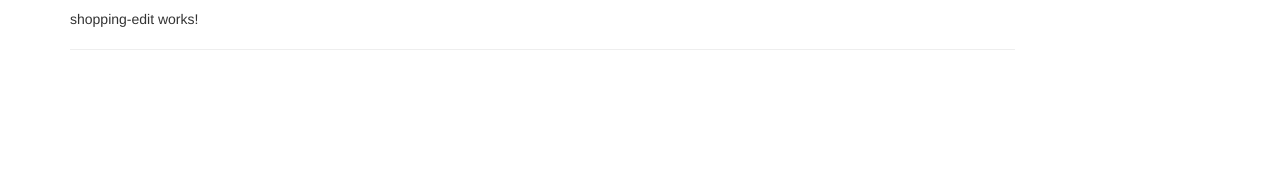
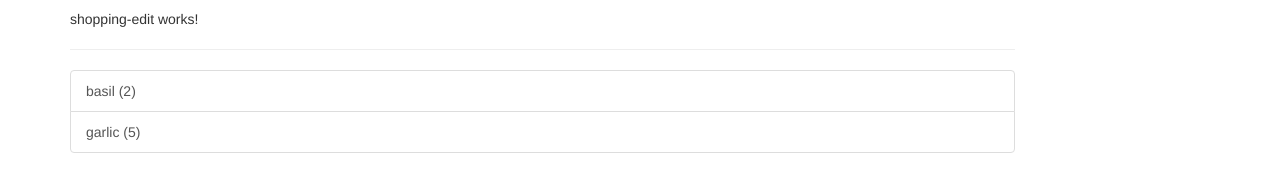
Before and after one commit to KritikaSharmaKS/Smoothie-On-The-Go, an Angular app: page / in a window 1280 px wide. Shown: the part 239-430 px from the top of the page. Built offline with nearby package versions, Linux system fonts and the light colour scheme.

Commit message:
Creating and Outputting the Shopping

```diff
--- a/src/app/shopping-list/shopping-list.component.ts
+++ b/src/app/shopping-list/shopping-list.component.ts
@@ -1,4 +1,6 @@
 import { Component, OnInit } from '@angular/core';
+
+import { Ingredient } from "../shared/ingredient.model";
 
 @Component({
   selector: 'app-shopping-list',
@@ -6,7 +8,11 @@ import { Component, OnInit } from '@angular/core';
   styleUrls: ['./shopping-list.component.css']
 })
 export class ShoppingListComponent implements OnInit {
-  ingredients = [];
+  ingredients: Ingredient [] = [
+    new Ingredient("basil", 2),
+    new Ingredient("garlic", 5),
+  ];
+
   constructor() { }
 
   ngOnInit(): void {
```
